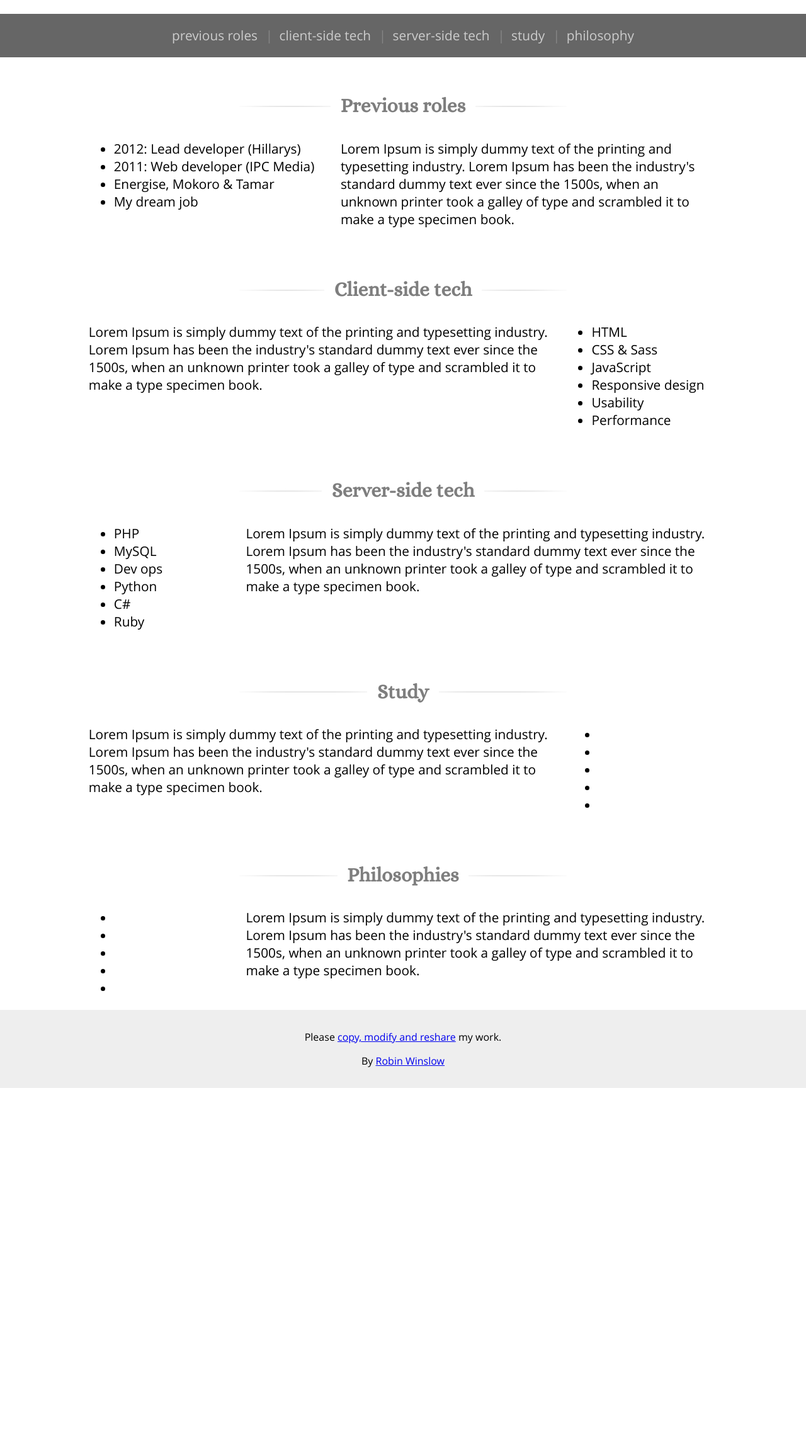
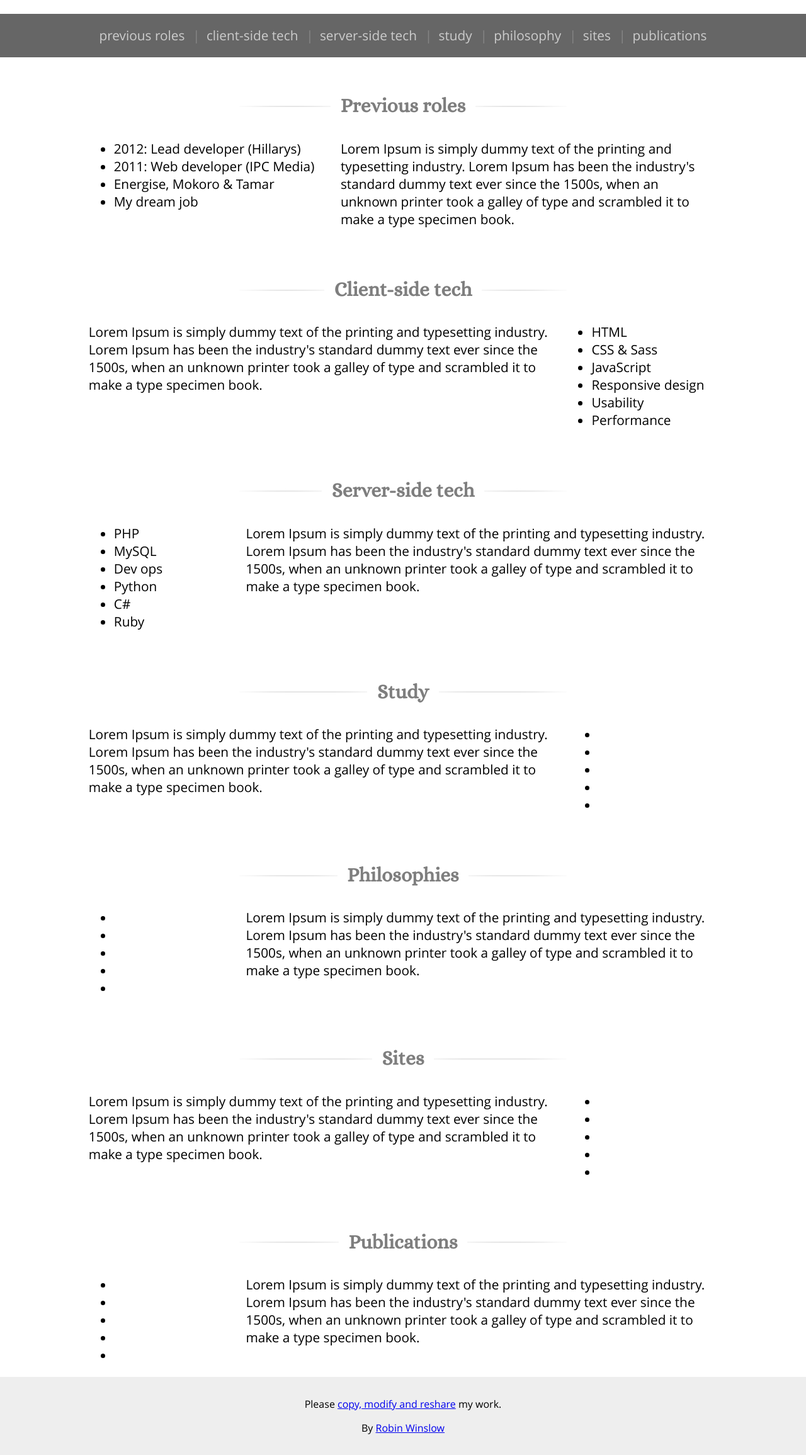
Before and after one commit to nottrobin/cvsite, a Django app: template templates/cv/index.html in a window 1280 px wide. Shown: the part 115-2426 px from the top of the page at 63% size. Before the commit the page ends 1843 px from the top, so only its background shows below. Run offline with Django 3.2, Linux system fonts and the light colour scheme; the template is opened without the code that fills it, so the values that code supplies are empty; some libraries are stand-ins or nearby versions.

Commit message:
new sections in index

```diff
--- a/templates/cv/index.html
+++ b/templates/cv/index.html
@@ -9,6 +9,8 @@
         <li><a href="#server-side">Server-side tech</a></li>
         <li><a href="#study">Study</a></li>
         <li><a href="#philosophy">Philosophy</a></li>
+        <li><a href="#sites">Sites</a></li>
+        <li><a href="#publications">Publications</a></li>
     </ul>
 </nav>
 
@@ -93,4 +95,36 @@
 
     <p class="summary">Lorem Ipsum is simply dummy text of the printing and typesetting industry. Lorem Ipsum has been the industry's standard dummy text ever since the 1500s, when an unknown printer took a galley of type and scrambled it to make a type specimen book.</p>
 </section>
+
+<section id="sites">
+    <div class="section-title"><h1>Sites</h1></div>
+
+    <nav class="topic-navigation">
+        <ul>
+            <li></li>
+            <li></li>
+            <li></li>
+            <li></li>
+            <li></li>
+        </ul>
+    </nav>
+
+    <p class="summary">Lorem Ipsum is simply dummy text of the printing and typesetting industry. Lorem Ipsum has been the industry's standard dummy text ever since the 1500s, when an unknown printer took a galley of type and scrambled it to make a type specimen book.</p>
+</section>
+
+<section id="publications">
+    <div class="section-title"><h1>Publications</h1></div>
+
+    <nav class="topic-navigation">
+        <ul>
+            <li></li>
+            <li></li>
+            <li></li>
+            <li></li>
+            <li></li>
+        </ul>
+    </nav>
+
+    <p class="summary">Lorem Ipsum is simply dummy text of the printing and typesetting industry. Lorem Ipsum has been the industry's standard dummy text ever since the 1500s, when an unknown printer took a galley of type and scrambled it to make a type specimen book.</p>
+</section>
 {% endblock content %}
```
